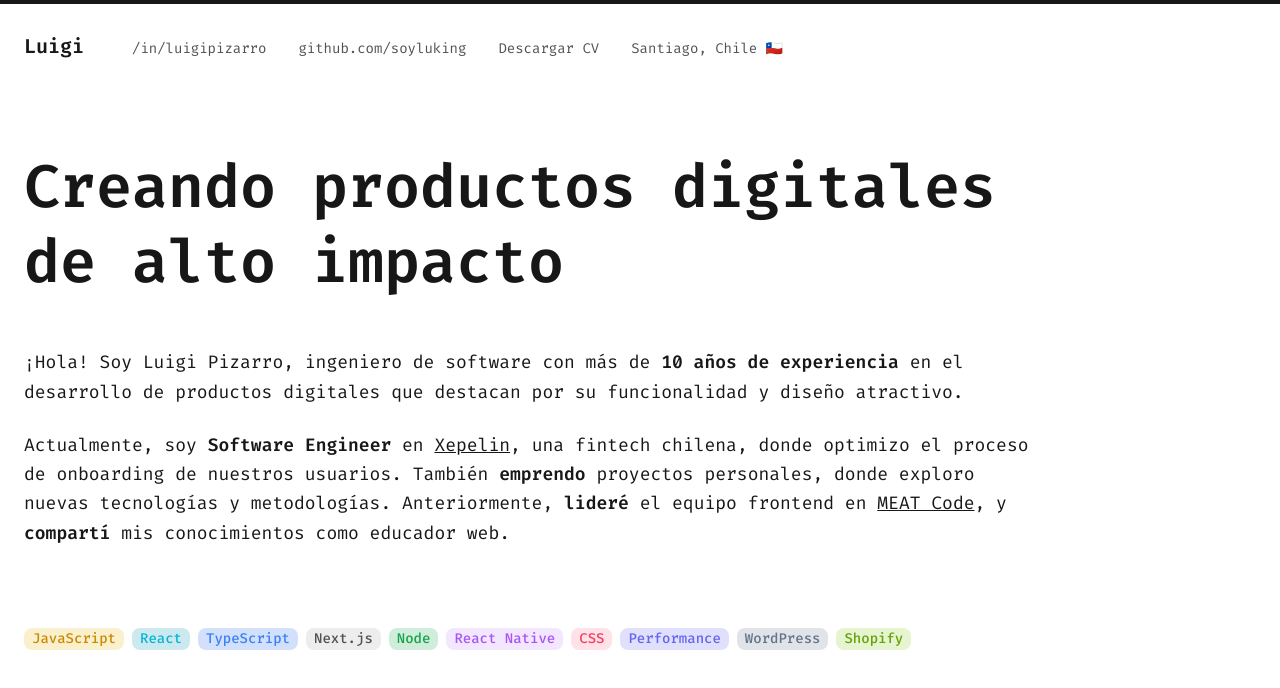
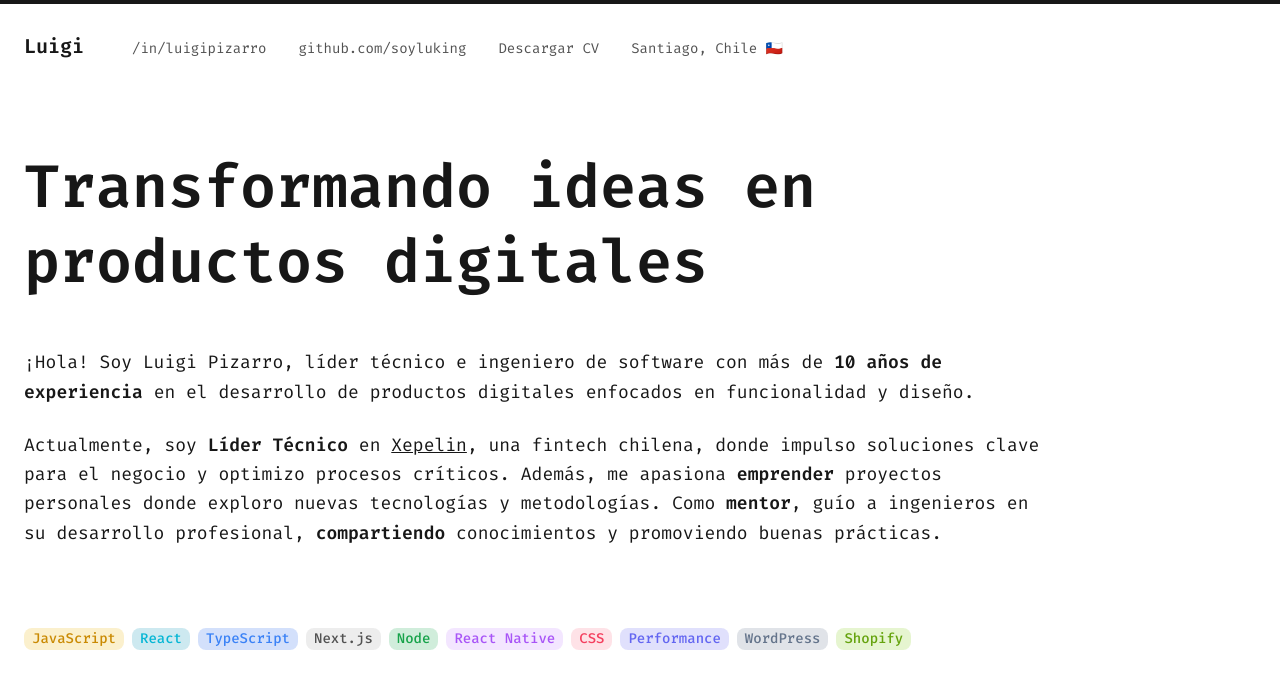
Before and after one commit to soyluking/luigipizarro-portafolio, a Next.js app: page / in a window 1280 px wide. Shown: the top 688 px of the page. Built offline with nearby package versions, Linux system fonts and the light colour scheme; no server answers.

Commit message:
chore: update copies

```diff
--- a/app/components/Header.tsx
+++ b/app/components/Header.tsx
@@ -13,7 +13,7 @@ export default function Header() {
               <a
                 className="font-semibold text-xl md:text-xl"
                 href="/"
-                title="Luigi Pizarro | Ingeniero de Software"
+                title="Luigi Pizarro | Líder Técnico e Ingeniero de Software"
               >
                 Luigi
               </a>
--- a/app/layout.tsx
+++ b/app/layout.tsx
@@ -8,17 +8,17 @@ import './globals.css';
 const fira = Fira_Code({ subsets: ['latin'] });
 
 export const metadata: Metadata = {
-  title: 'Luigi Pizarro | Desarrollador de Software',
+  title: 'Luigi Pizarro | Líder Técnico e Ingeniero de Software',
   description:
-    'Desarrollador de software con más de 10 años de experiencia creando productos digitales que combinan funcionalidad y diseño impactante. Javascript, React, TypeScript, Next.js, Node, React Native, CSS, Performance, WordPress, Shopify.',
+    'Más de 10 años de experiencia en el desarrollo de productos digitales enfocados en funcionalidad y diseño. Javascript, React, TypeScript, Next.js, Node, React Native, CSS, Performance, WordPress, Shopify.',
   robots: 'index, follow',
   alternates: { canonical: process.env.NEXT_PUBLIC_BASE_URL },
   openGraph: {
     type: 'website',
     url: process.env.NEXT_PUBLIC_BASE_URL,
-    title: 'Luigi Pizarro | Desarrollador de Software',
+    title: 'Luigi Pizarro | Líder Técnico e Ingeniero de Software',
     description:
-      'Más de 10 años de experiencia creando productos digitales que combinan funcionalidad y diseño impactante. Javascript, React, TypeScript, Next.js, Node, React Native, CSS, Performance, WordPress, Shopify.',
+      'Más de 10 años de experiencia en el desarrollo de productos digitales enfocados en funcionalidad y diseño. Javascript, React, TypeScript, Next.js, Node, React Native, CSS, Performance, WordPress, Shopify.',
     siteName: 'Luigi Pizarro',
     images: [
       {
--- a/app/page.tsx
+++ b/app/page.tsx
@@ -12,23 +12,24 @@ export default function Home() {
         <Container>
           <div className="flex flex-col gap-10 md:gap-12 max-w-screen-lg">
             <h1 className="font-semibold text-[2.75rem] leading-tight md:text-6xl md:leading-tight">
-              Creando productos digitales de alto impacto
+              Transformando ideas en productos digitales
             </h1>
 
             <div className="dark:text-neutral-400 flex flex-col gap-6 md:text-lg md:leading-relaxed">
               <h2>
-                ¡Hola! Soy Luigi Pizarro, ingeniero de software con más de{' '}
+                ¡Hola! Soy Luigi Pizarro, líder técnico e ingeniero de software
+                con más de{' '}
                 <strong className="font-semibold dark:text-white">
                   10 años de experiencia
                 </strong>{' '}
-                en el desarrollo de productos digitales que destacan por su
-                funcionalidad y diseño atractivo.
+                en el desarrollo de productos digitales enfocados en
+                funcionalidad y diseño.
               </h2>
 
               <p>
                 Actualmente, soy{' '}
                 <strong className="font-semibold dark:text-white">
-                  Software Engineer
+                  Líder Técnico
                 </strong>{' '}
                 en{' '}
                 <a
@@ -40,31 +41,21 @@ export default function Home() {
                 >
                   Xepelin
                 </a>
-                , una fintech chilena, donde optimizo el proceso de onboarding
-                de nuestros usuarios. También{' '}
+                , una fintech chilena, donde impulso soluciones clave para el
+                negocio y optimizo procesos críticos. Además, me apasiona{' '}
                 <strong className="font-semibold dark:text-white">
-                  emprendo
+                  emprender
                 </strong>{' '}
-                proyectos personales, donde exploro nuevas tecnologías y
-                metodologías. Anteriormente,{' '}
+                proyectos personales donde exploro nuevas tecnologías y
+                metodologías. Como{' '}
                 <strong className="font-semibold dark:text-white">
-                  lideré
+                  mentor
+                </strong>
+                , guío a ingenieros en su desarrollo profesional,{' '}
+                <strong className="font-semibold dark:text-white">
+                  compartiendo
                 </strong>{' '}
-                el equipo frontend en{' '}
-                <a
-                  className="hover:text-yellow-500 underline"
-                  href="https://www.meatcode.cl/"
-                  target="_blank"
-                  rel="noopener"
-                  title="Ir al sitio web de la empresa MEAT Code"
-                >
-                  MEAT Code
-                </a>
-                , y{' '}
-                <strong className="font-semibold dark:text-white">
-                  compartí
-                </strong>{' '}
-                mis conocimientos como educador web.
+                conocimientos y promoviendo buenas prácticas.
               </p>
             </div>
 
```
